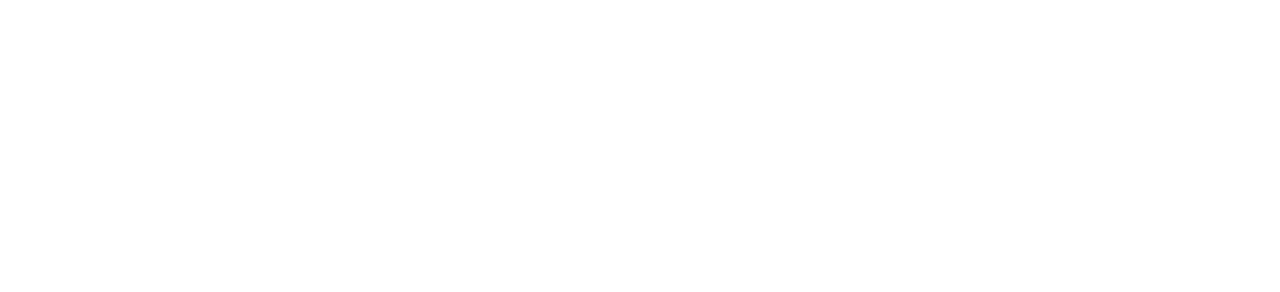
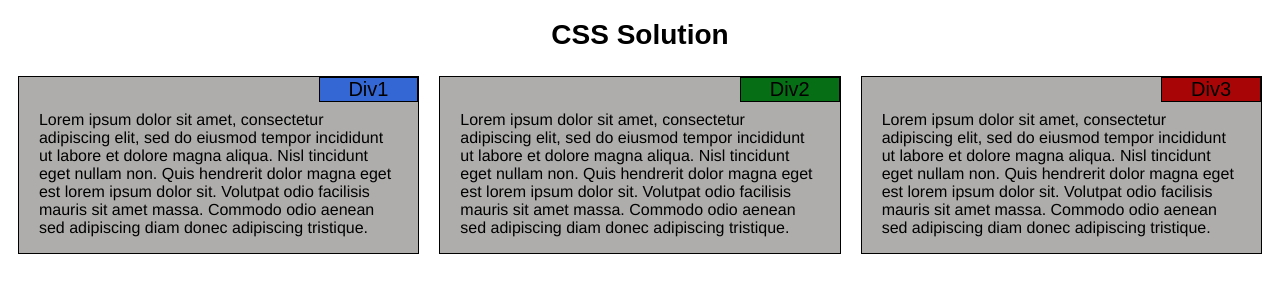
Before and after one commit to 0JLara/Css_Solution, a plain HTML site: page index.html in a window 1280 px wide. Drawn offline with Linux system fonts and the light colour scheme.

Commit message:
Final Modification

```diff
--- a/css/style.css
+++ b/css/style.css
@@ -0,0 +1,125 @@
+/********** Base styles **********/
+* {
+  box-sizing: border-box;
+}
+h1 {
+  margin-bottom: 15px;
+  text-align: center;
+  font-size: 175%;
+}
+body{
+    font-family: Arial, Helvetica, sans-serif;
+}
+p.text {
+  width: 90%;
+  margin-right: auto;
+  margin-left: auto;
+  font-family: Helvetica;
+  border: 1px ;
+}
+/*Colors of the titles*/
+p.title1 {
+  position: absolute;
+  top: 0;
+  right: 0;
+  background-color: rgb(52, 103, 211);
+  font-size: 125%;
+  border: 1px solid #000000 ;
+  margin: 0px;
+  width: 25%;
+  text-align: center;
+}
+
+p.title2 {
+  position: absolute;
+  top: 0;
+  right: 0;
+  background-color: rgb(6, 110, 21);
+  font-size: 125%;
+  border: 1px solid #000000 ;
+  margin: 0px;
+  width: 25%;
+  text-align: center;
+}
+
+p.title3 {
+  position: absolute;
+  top: 0;
+  right: 0;
+  background-color: rgb(168, 6, 6);
+  font-size: 125%;
+  border: 1px solid #000000 ;
+  margin: 0px;
+ width: 25%;
+  text-align: center;
+}
+
+.container{
+    position: relative;
+    border: 1px solid #000000 ;
+}
+
+/* Simple Responsive Framework. */
+.row {
+  width: 100%;
+  position: relative;
+  display: flex;
+  flex-wrap: wrap;
+}
+/*Giving colors to the div container */
+.colors{
+ background-color: rgb(174, 173, 171);
+}
+/********** Large devices only **********/
+@media (min-width: 992px) {
+
+  .col-lg-4{
+    float: left;
+    position: relative;
+    border: 1px ;
+    margin: 10px;
+    flex: 1;
+
+
+  }
+
+
+}
+/********** Medium devices only **********/
+@media (min-width: 768px) and (max-width: 991px) {
+
+
+   .col-md-6 {
+     float:left;
+    position: relative;
+    border: 1px solid #000000 ;
+    margin: 10px;
+    flex: 1;
+  }
+
+}
+
+/********** Medium devices whit full space **********/
+@media (min-width: 768px) and (max-width: 991px) {
+.col-mde-6 {
+    float: left;
+    border: 1px;
+    margin: 10px;
+    width: 100%;
+
+  }
+
+
+}
+
+/********** Smartphones-Devices **********/
+@media (max-width: 767px) {
+.col-ch-12 {
+    float: left;
+    border: 1px;
+    margin: 10px;
+    width: 100%;
+  }
+
+
+}
--- a/index.html
+++ b/index.html
@@ -2,9 +2,36 @@
 <html>
 <head>
     <meta charset="UTF-8" />
-    <title>title</title>
+    <meta name="viewport" content="width=device-width, initial-scale=1">
+    <link rel="stylesheet" href="css/style.css">
+    <title>CSS Solution</title>
+
 </head>
 <body>
+    <h1>CSS Solution</h1>
+<div class="row">
+  <div class="col-lg-4 col-md-6 col-ch-12 colors">
+    <section class="container">
+    <p class="title1">Div1</p><br>
+    <p class="text">Lorem ipsum dolor sit amet, consectetur adipiscing elit, sed do eiusmod tempor incididunt ut labore et dolore magna aliqua.
+        Nisl tincidunt eget nullam non. Quis hendrerit dolor magna eget est lorem ipsum dolor sit. Volutpat odio facilisis mauris sit amet massa.
+         Commodo odio aenean sed adipiscing diam donec adipiscing tristique.</p></section></div>
+
+  <div class="col-lg-4 col-md-6 col-ch-12 colors">
+    <section class="container">
+        <p class="title2">Div2</p><br>
+        <p class="text">Lorem ipsum dolor sit amet, consectetur adipiscing elit, sed do eiusmod tempor incididunt ut labore et dolore magna aliqua.
+        Nisl tincidunt eget nullam non. Quis hendrerit dolor magna eget est lorem ipsum dolor sit. Volutpat odio facilisis mauris sit amet massa.
+         Commodo odio aenean sed adipiscing diam donec adipiscing tristique.</p></section></div>
+
+  <div class="col-lg-4 col-mde-6 col-ch-12 colors">
+     <section class="container">
+        <p class="title3">Div3</p><br>
+        <p class="text">Lorem ipsum dolor sit amet, consectetur adipiscing elit, sed do eiusmod tempor incididunt ut labore et dolore magna aliqua.
+        Nisl tincidunt eget nullam non. Quis hendrerit dolor magna eget est lorem ipsum dolor sit. Volutpat odio facilisis mauris sit amet massa.
+         Commodo odio aenean sed adipiscing diam donec adipiscing tristique.</p></section></div>
+
+</div>
 
 </body>
 </html>
```
